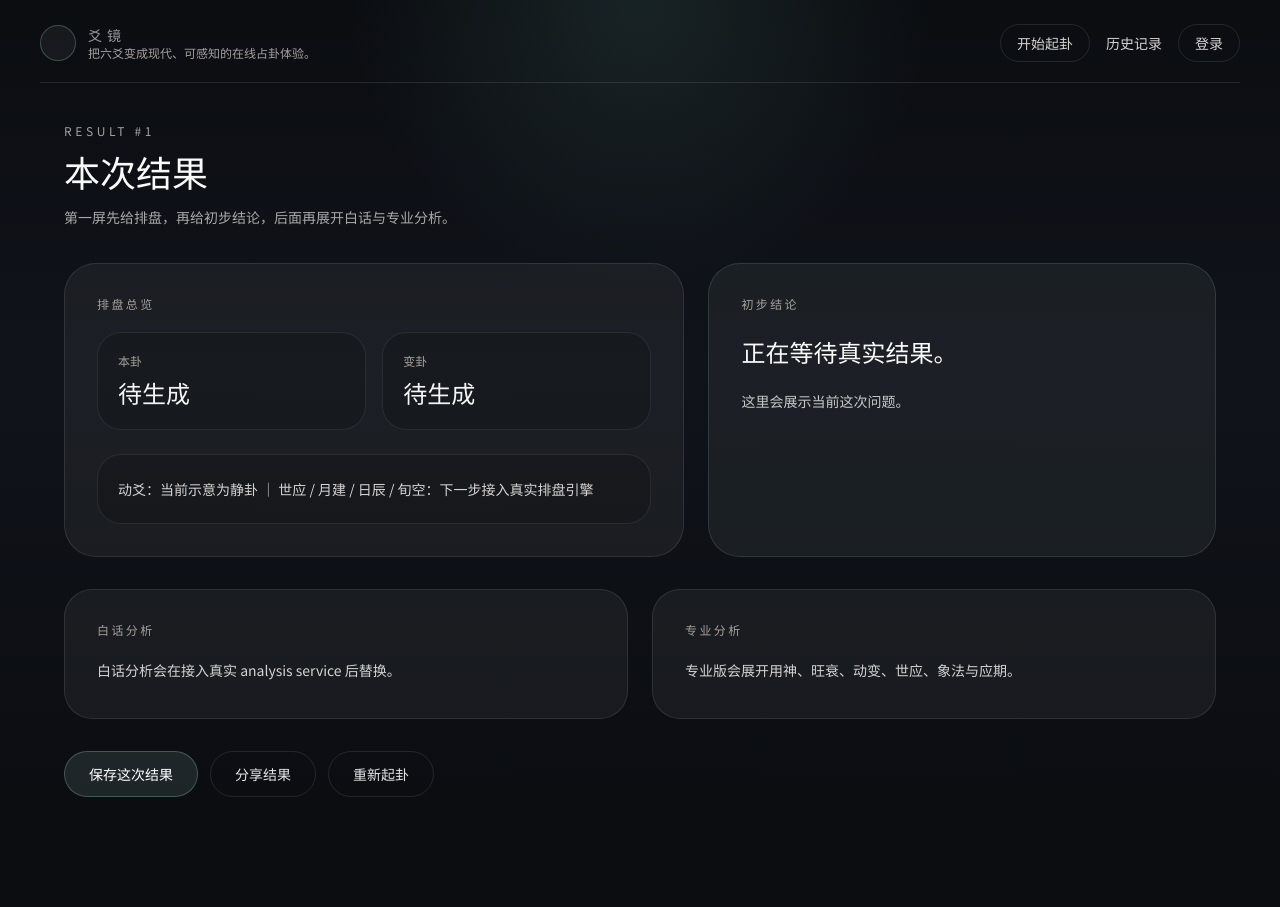
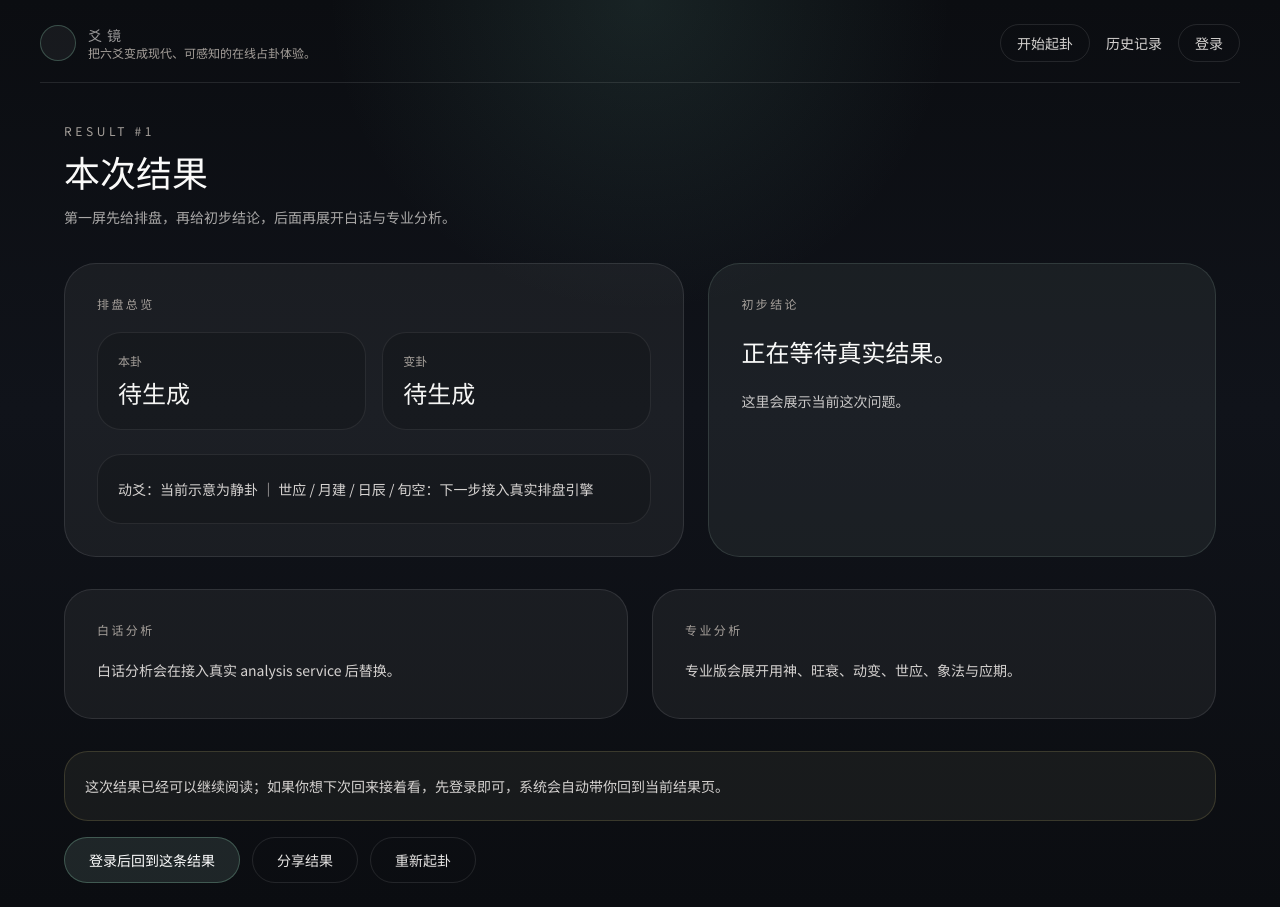
Before and after one commit to chancelu/liuyao, a Next.js app in the folder liuyao-web/: page /result/1 in a window 1280 px wide. Before the commit the page ends 821 px from the top, so only its background shows below. Built offline with nearby package versions, Linux system fonts and the light colour scheme; no server answers.

Commit message:
feat: improve result login continuity

```diff
--- a/liuyao-web/src/components/result/result-client.tsx
+++ b/liuyao-web/src/components/result/result-client.tsx
@@ -1,8 +1,10 @@
 'use client';
 
-import { useEffect, useState } from 'react';
+import Link from 'next/link';
+import { useEffect, useMemo, useState } from 'react';
 import { useRouter } from 'next/navigation';
 import { getMessages } from '@/lib/i18n';
+import { getUser } from '@/lib/supabase/auth';
 import { getDivinationResultFlow } from '@/services/divination-api';
 import type { MockResult } from '@/lib/types';
 
@@ -11,14 +13,17 @@ const messages = getMessages();
 export function ResultClient({ id }: { id: string }) {
   const router = useRouter();
   const [result, setResult] = useState<MockResult | null>(null);
+  const [isAuthenticated, setIsAuthenticated] = useState(false);
+  const loginHref = useMemo(() => `/login?next=${encodeURIComponent(`/result/${id}`)}`, [id]);
 
   useEffect(() => {
     let cancelled = false;
 
     async function load() {
-      const next = await getDivinationResultFlow(id);
+      const [next, user] = await Promise.all([getDivinationResultFlow(id), getUser()]);
       if (!cancelled) {
         setResult(next);
+        setIsAuthenticated(Boolean(user));
       }
     }
 
@@ -74,8 +79,26 @@ export function ResultClient({ id }: { id: string }) {
         </div>
       </section>
 
-      <section className="flex flex-col gap-3 sm:flex-row">
-        <button className="rounded-full border border-emerald-200/25 bg-emerald-100/10 px-6 py-3 text-sm text-white hover:bg-emerald-100/15">{messages.result.save}</button>
+      <section className="space-y-4">
+        {!isAuthenticated ? (
+          <div className="rounded-[24px] border border-amber-200/15 bg-amber-100/5 p-5 text-sm leading-7 text-stone-300">
+            这次结果已经可以继续阅读；如果你想下次回来接着看，先登录即可，系统会自动带你回到当前结果页。
+          </div>
+        ) : null}
+
+        <div className="flex flex-col gap-3 sm:flex-row">
+          {isAuthenticated ? (
+            <button className="rounded-full border border-emerald-200/25 bg-emerald-100/10 px-6 py-3 text-sm text-white hover:bg-emerald-100/15">
+              {messages.result.save}
+            </button>
+          ) : (
+            <Link
+              href={loginHref}
+              className="rounded-full border border-emerald-200/25 bg-emerald-100/10 px-6 py-3 text-center text-sm text-white transition hover:bg-emerald-100/15"
+            >
+              登录后回到这条结果
+            </Link>
+          )}
           <button className="rounded-full border border-white/10 px-6 py-3 text-sm text-stone-200 hover:border-white/20">{messages.result.share}</button>
           <button
             className="rounded-full border border-white/10 px-6 py-3 text-sm text-stone-200 hover:border-white/20"
@@ -83,6 +106,7 @@ export function ResultClient({ id }: { id: string }) {
           >
             {messages.result.restart}
           </button>
+        </div>
       </section>
     </div>
   );
```
Lines whose indentation alone changed are shown as unchanged.
